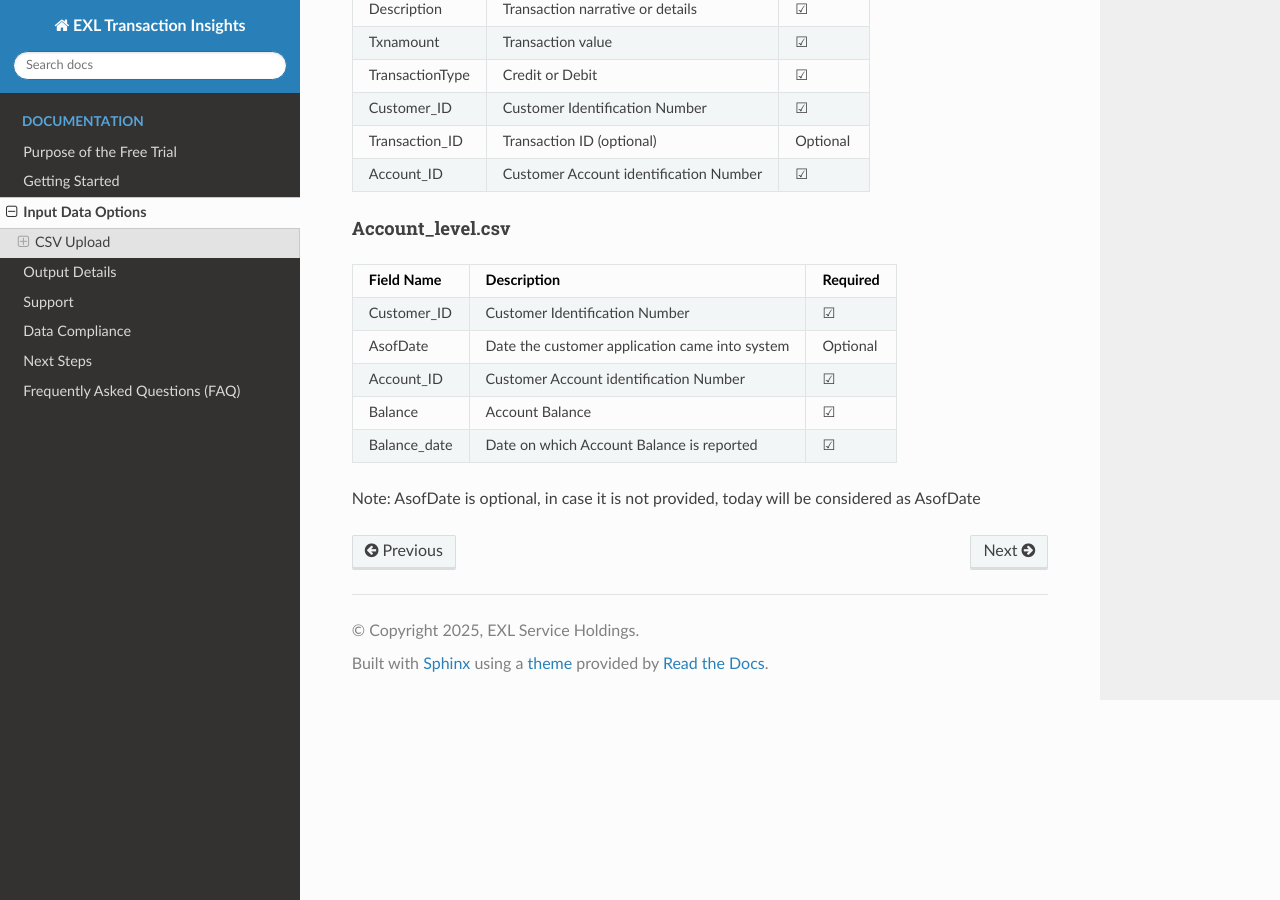
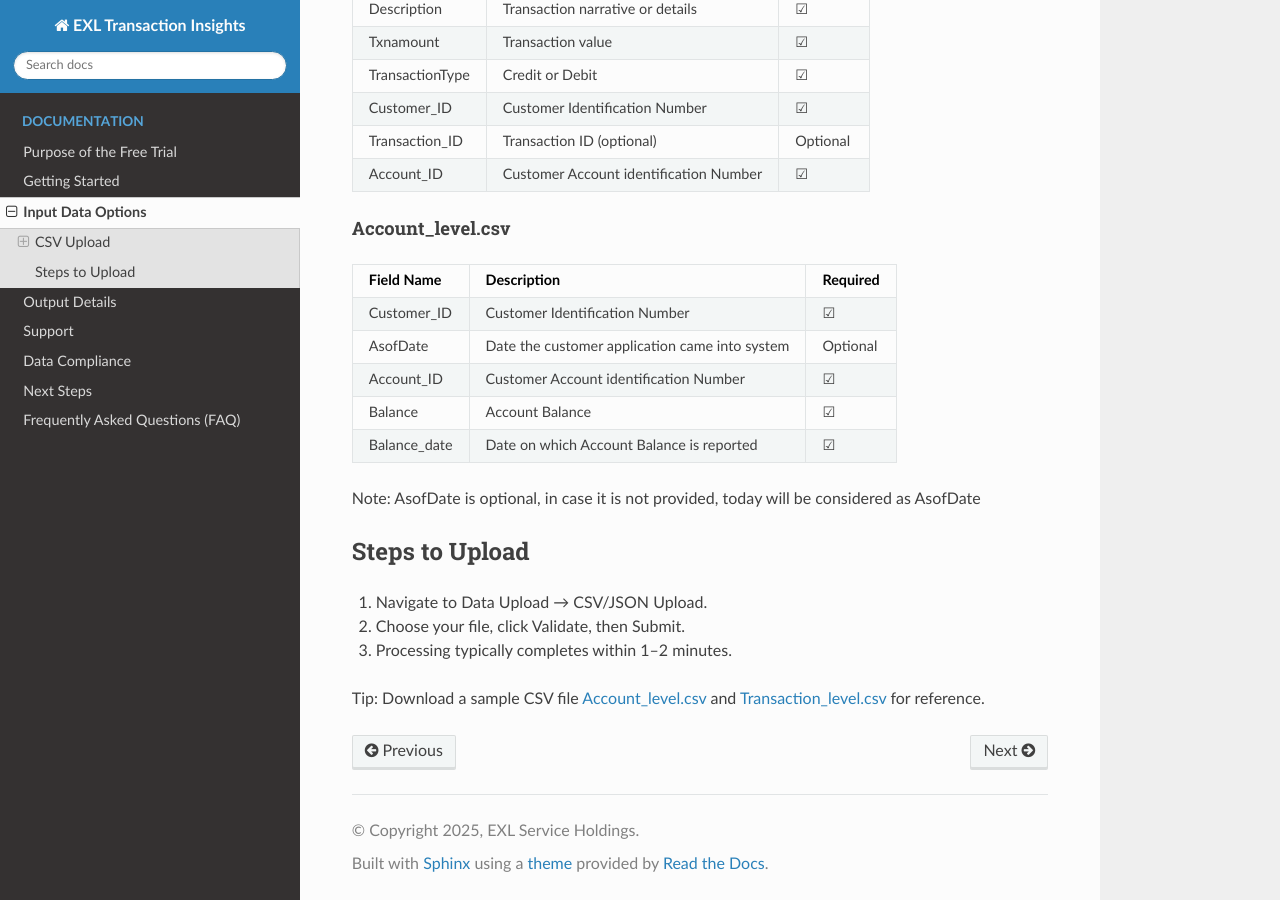
Before and after one commit to dhruvrana72/bti_doc, a Sphinx documentation site: the page built from docs/source/input-data-options.md, in a window 1280 px wide and 900 px high, scrolled down 1132 px. Built offline with Sphinx 7.4.7 and the Read the Docs theme 3.1.0, drawn with Linux system fonts in a browser that asks for light colours.

Commit message:
added sampel files

```diff
--- a/docs/source/input-data-options.md
+++ b/docs/source/input-data-options.md
@@ -55,3 +55,12 @@ Ideal for users with structured financial or transactional data.
 | Balance_date | Date on which Account Balance is reported | &#9745; |
 
 Note: AsofDate is optional, in case it is not provided, today will be considered as AsofDate
+
+
+## Steps to Upload
+
+1.	Navigate to Data Upload → CSV/JSON Upload.
+2.	Choose your file, click Validate, then Submit.
+3.	Processing typically completes within 1–2 minutes.
+
+Tip: Download a sample CSV file [Account_level.csv](sample_files/Account_level.csv) and [Transaction_level.csv](sample_files/Transaction_level.csv) for reference.
--- /dev/null
+++ b/docs/source/sample_files/Account_level.csv
@@ -0,0 +1,2 @@
+Customer_ID,Account_ID,AsofDate
+r_13150126825215120800,r_610308590,08.12.15 00:00
--- /dev/null
+++ b/docs/source/sample_files/Transaction_level.csv
@@ -0,0 +1,4 @@
+Transaction_ID,Customer_ID,Account_ID,TransactionType,Description,Txnamount,Txndate,Availablebalance
+r_2119200,r_13150126825215120800,r_610308590,CREDIT,"BOOK TRANSFER CREDIT B/O: LION DISTRIBUTION AND TRADING, LLC BOCA RATON, FL 33433 REF:
+PAYMENT FROM LION DIST AND TRADING/BNF/PAYMENT FROM LION DIST AND TRAD ING TRN:
+4346500180ES",28875,29.06.15,266860.18
```
